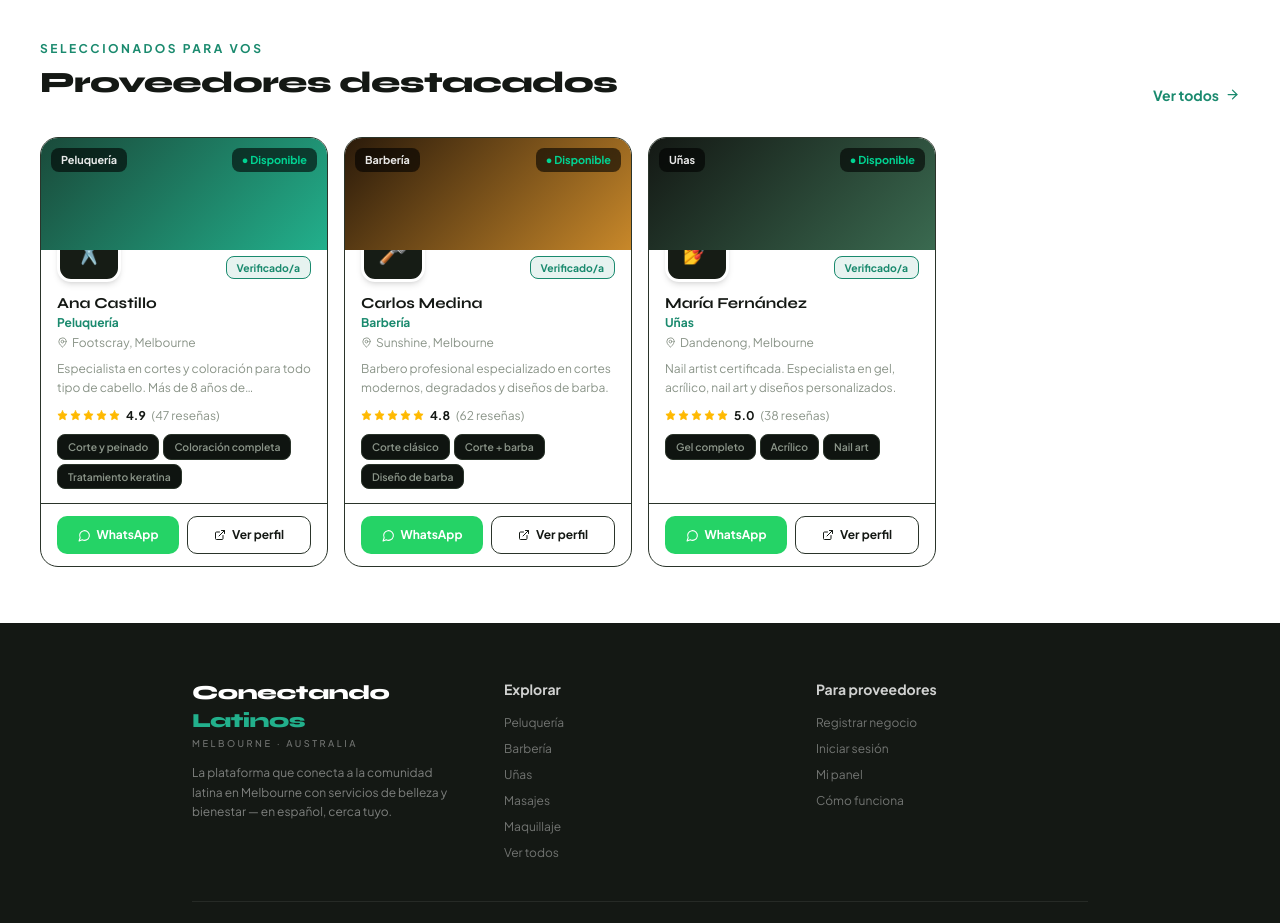
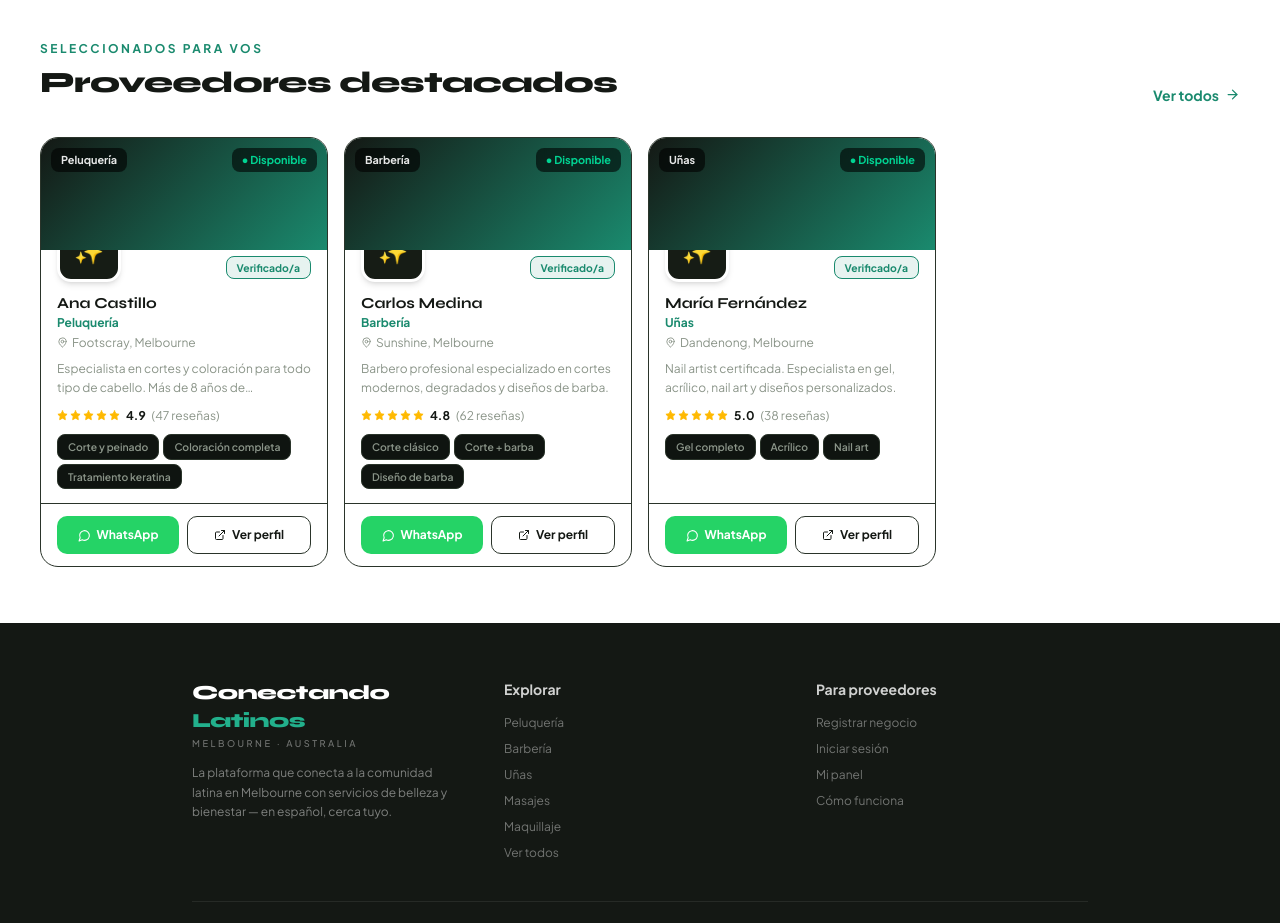
Before and after one commit to dfnc000-bit/conectando-latinos, a Next.js app: page / in a window 1280 px wide. Shown: the part 1700-2623 px from the top of the page. Built offline with nearby package versions, Linux system fonts and the light colour scheme; no server answers; the database is empty.

Commit message:
Update provider-card.tsx

```diff
--- a/components/provider-card.tsx
+++ b/components/provider-card.tsx
@@ -10,8 +10,8 @@ interface ProviderCardProps {
 }
 
 export function ProviderCard({ proveedor: p, index = 0 }: ProviderCardProps) {
-  const grad = gradForCat(p.cat)
-  const icon = iconForCat(p.cat)
+  const grad = gradForCat(p.cat[0])
+  const icon = iconForCat(p.cat[0])
   const previewTags = p.servicios.slice(0, 3)
   const extra = p.servicios.length - 3
 
```
